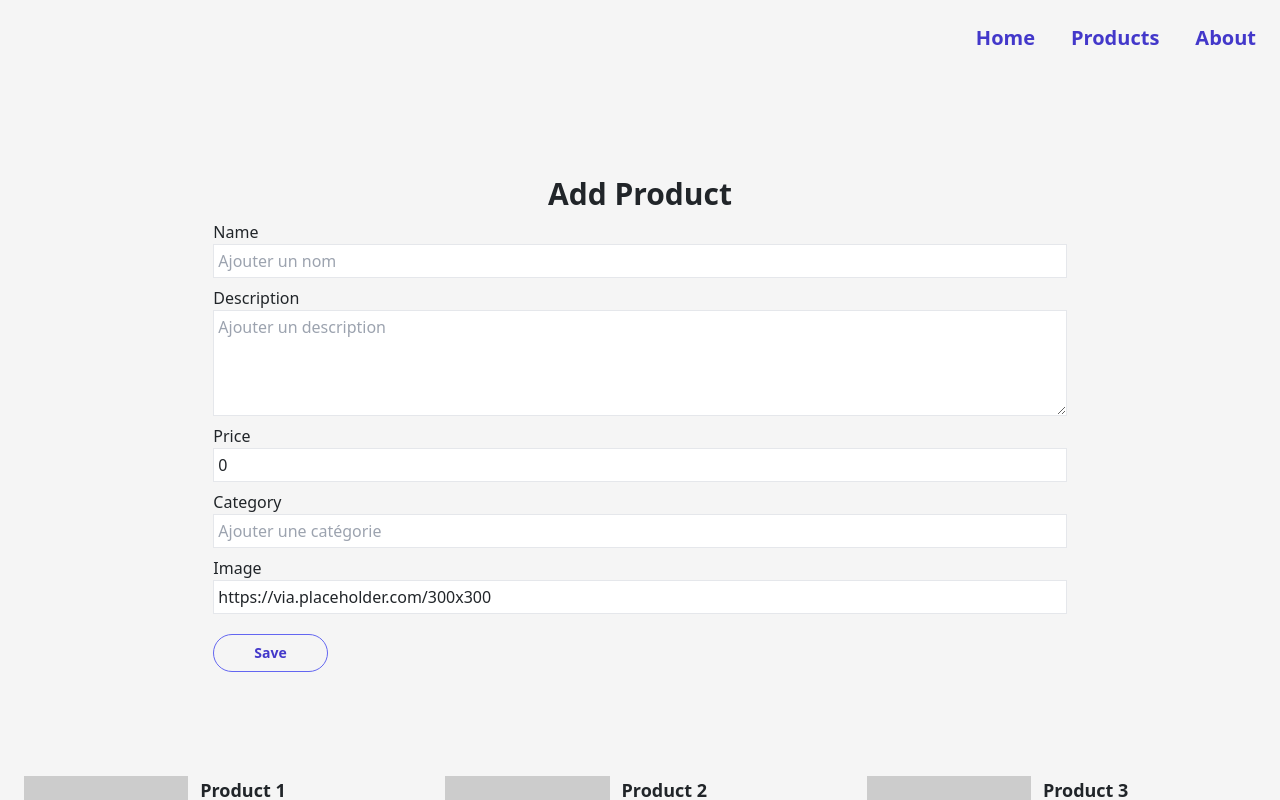
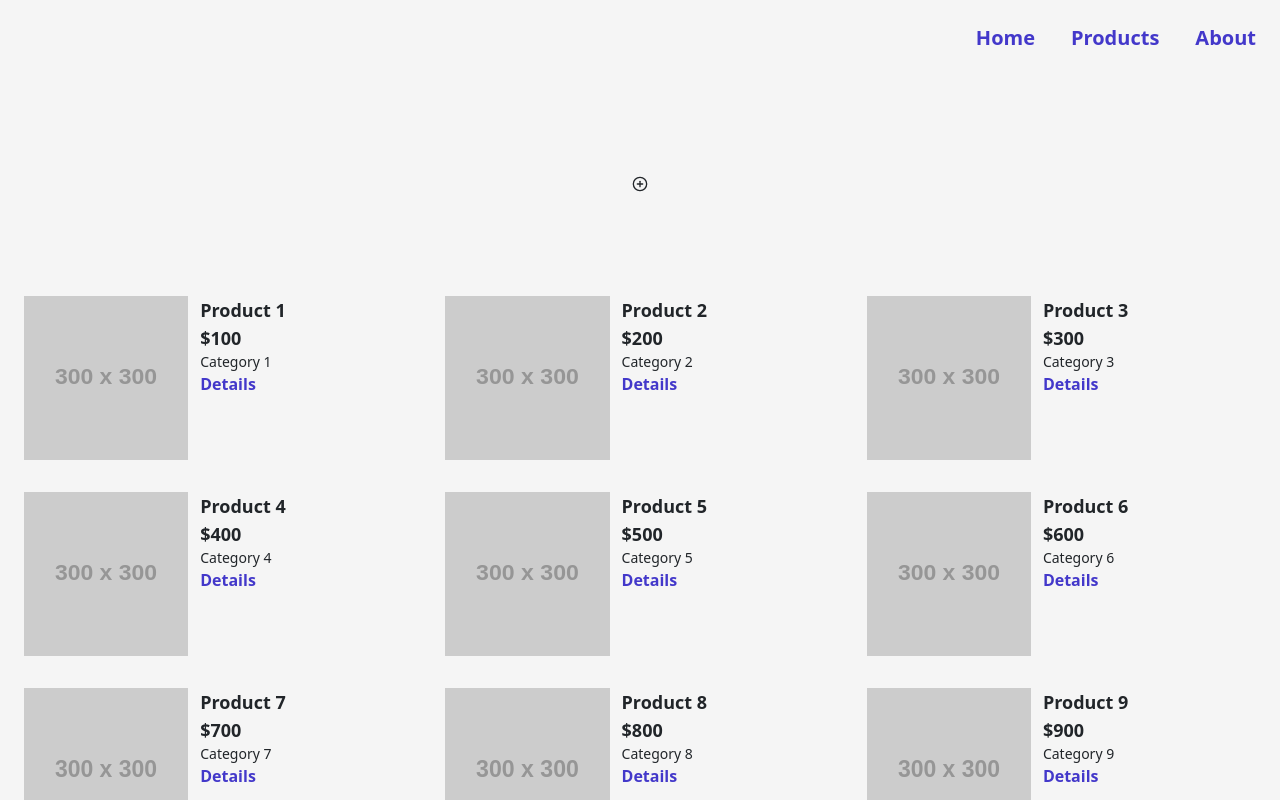
Before and after one commit to RostyslavLu/TP2-React, a React (Create React App) app: page /products in a window 1280 px wide. Shown: the top 800 px of the page. Built offline with nearby package versions, Linux system fonts and the light colour scheme.

Commit message:
toggle form

```diff
--- a/src/App.js
+++ b/src/App.js
@@ -4,7 +4,9 @@ import Footer from './assets/components/Footer';
 import About from './assets/components/About';
 import Home from './assets/components/Home';
 import EditProduct from './assets/components/EditProduct';
+import ElementAdd from './assets/components/ElementAdd';
 import ProductDetails from './assets/components/ProductDetails';
+import AddProduct from './assets/components/AddProduct';
 import { useState, useEffect } from 'react';
 import { BrowserRouter, Route, Routes } from 'react-router-dom';
 
@@ -95,6 +97,7 @@ export default function App() {
   const deleteProduct = async (id) => {
     setProducts(products.filter((product) => product.id !== id))
   }
+
   const addProduct = (product) => {
     const lastId = products.length > 0 ? products[products.length - 1].id : 0
     const id = lastId + 1
@@ -107,19 +110,19 @@ export default function App() {
       product.id === updatedProduct.id ? updatedProduct : product
     ));
   }
-  // toggle add product form visibility
-  //const [showAddProduct, setShowAddProduct] = useState(false);
-
+  const [showAddProduct, setShowAddProduct] = useState(false);
   return (
     <BrowserRouter >
       <div className="min-h-screen">
         <Header />
+        <ElementAdd toggleAdd={()=> setShowAddProduct(!showAddProduct)} showAdd={showAddProduct} />
+        <div className='flex justify-center'>{ showAddProduct && <AddProduct onAdd={addProduct} />}</div>
         <Routes>
           <Route path="/" element={<Home />} />
           <Route path="/products" element={<Products products={products} onAdd={addProduct} onEdit={editProduct} onDelete={deleteProduct} />} />
           <Route path="/products/:id" element={<ProductDetails products={products} onDelete={deleteProduct} />} />
           <Route path="/products/:id/edit" element={<EditProduct products={products} onEdit={editProduct} />} />
-          <Route path="/about" element={<About />} />
+          <Route path="/about" element={<About setShowAddProduct={setShowAddProduct} />} />
         </Routes>
         <Footer />
       </div>
--- a/src/assets/components/About.js
+++ b/src/assets/components/About.js
@@ -1,4 +1,9 @@
-const About = () => {
+import { useEffect } from "react";
+
+const About = ({setShowAddProduct}) => {
+    useEffect(() => {
+        setShowAddProduct(false);
+    }, [setShowAddProduct]);
     return (
         <div className="p-4 md:container md:mx-auto min-h-[70vh]">
             <h1 className="text-3xl font-bold">About us</h1>
--- a/src/assets/components/AddProduct.js
+++ b/src/assets/components/AddProduct.js
@@ -1,4 +1,5 @@
 import { useState } from 'react';
+
 
 const AddProduct = ({onAdd}) => {
     const [name, setName] = useState('');
@@ -19,12 +20,10 @@ const AddProduct = ({onAdd}) => {
         setImage('https://via.placeholder.com/300x300');
     }
     return (
-
             <form className="w-2/3" onSubmit={onSubmit}>
-            <h1 className="text-3xl font-bold text-center">Add Product</h1>
                 <div className="form-control flex flex-col">
                     <label className="mt-2">Name</label>
-                <input className="border p-1 focus:bg-indigo-50" type="text" placeholder="Ajouter un nom" value={name} onChange={(e)=>setName(e.target.value)}/>
+                    <input className="border p-1 fhocus:bg-indigo-50" type="text" placeholder="Ajouter un nom" value={name} onChange={(e)=>setName(e.target.value)}/>
                 </div>
                 <div className="form-control flex flex-col">
                     <label className="mt-2">Description</label>
@@ -44,6 +43,7 @@ const AddProduct = ({onAdd}) => {
                 </div>
                 <input type="submit" value="Save" className="text-indigo-700 text-sm float-left font-bold cursor-pointer mt-5 border border-indigo-500 px-10 py-2 rounded-full hover:text-white hover:bg-indigo-700" />
             </form>
+
     )
 }
 export default AddProduct;
--- /dev/null
+++ b/src/assets/components/Button.js
@@ -0,0 +1,15 @@
+import PropTypes from 'prop-types';
+
+const Button = ({ text, onClick, color }) => {
+    return (
+        <button className={`btn ${color}`} onClick={onClick}>
+            {text}
+        </button>
+    );
+};
+
+Button.propTypes = {
+    onClick: PropTypes.func.isRequired
+};
+
+export default Button;
--- /dev/null
+++ b/src/assets/components/ElementAdd.js
@@ -0,0 +1,16 @@
+import PropTypes from 'prop-types';
+import Button from './Button';
+import { useLocation } from 'react-router-dom';
+import { FiPlusCircle } from "react-icons/fi";
+import { FiMinusCircle } from "react-icons/fi";
+const ElementAdd = (props) => {
+    const location = useLocation();
+    return (
+        <div className='flex justify-center'>
+        {location.pathname === "/products" && (
+            <Button text={props.showAdd ? <FiMinusCircle/> : <FiPlusCircle/> }  onClick={props.toggleAdd}
+         />)}
+        </div>
+    )
+}
+export default ElementAdd;
--- a/src/assets/components/Products.js
+++ b/src/assets/components/Products.js
@@ -1,14 +1,10 @@
 import AddProduct from "./AddProduct";
 import SingleProduct from "./SingleProduct";
-import { useState } from 'react';
 
 const Products = ({ products, onAdd }) => {
-    const [showAddProduct, setShowAddProduct] = useState(false);
+
     return (
         <div className="md:container md:mx-auto min-h-[70vh]">
-            <div className="flex flex-row items-center justify-center">
-                <AddProduct onAdd={onAdd} />
-            </div>
             <div className="grid grid-cols-3 gap-4 p-4 mt-20">
                 {products.length > 0 ? (
                     products.map((product) => (
```
Lines whose indentation alone changed are shown as unchanged.
